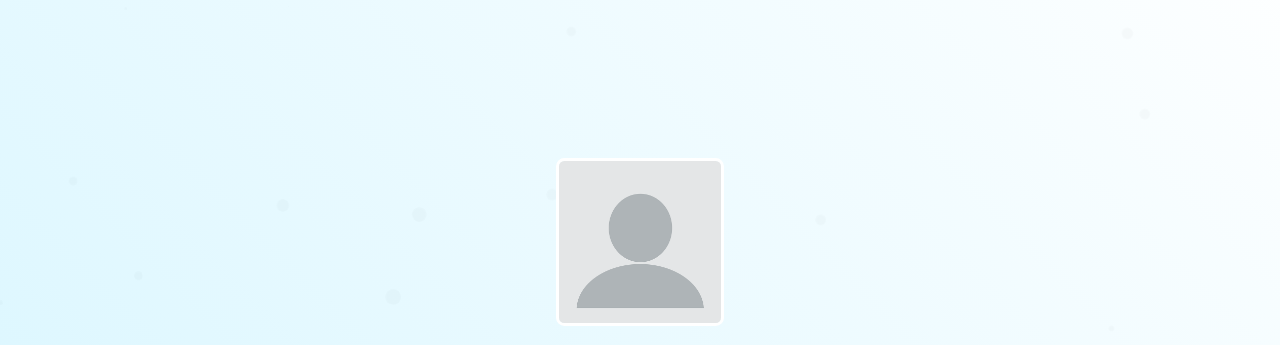
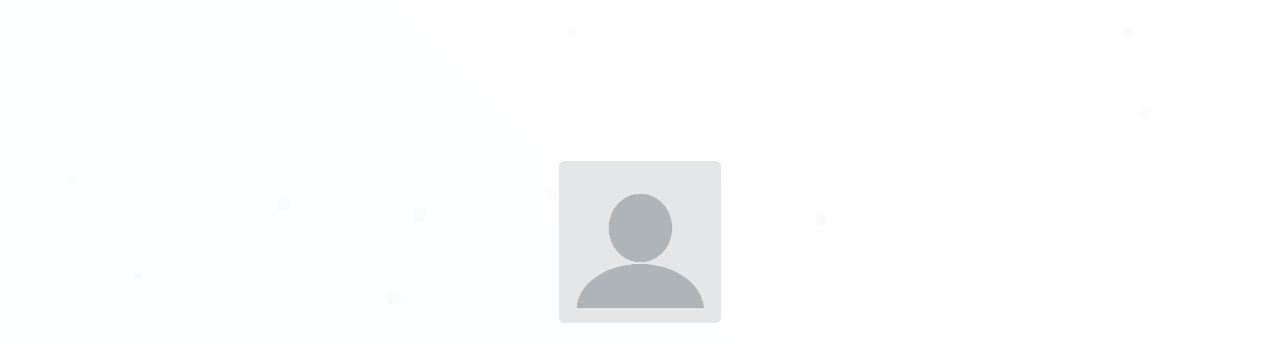
Before and after one commit to danielakoto/ExamplePortfolio, a website with bundled scripts: page frontend/index.html in a window 1280 px wide. Shown: the part 117-462 px from the top of the page. Built offline with nearby package versions, Linux system fonts and the light colour scheme.

Commit message:
first commit

```diff
--- a/frontend/static/css/style.css
+++ b/frontend/static/css/style.css
@@ -6,7 +6,7 @@
 }
 
 body {
-    background: linear-gradient(45deg, rgb(192, 240, 255), rgb(255, 255, 255));
+    background: linear-gradient(45deg, rgb(253, 254, 255), rgb(255, 255, 255));
 }
 
 .navHeader {
```
Also changed, not shown: 1 other file.
